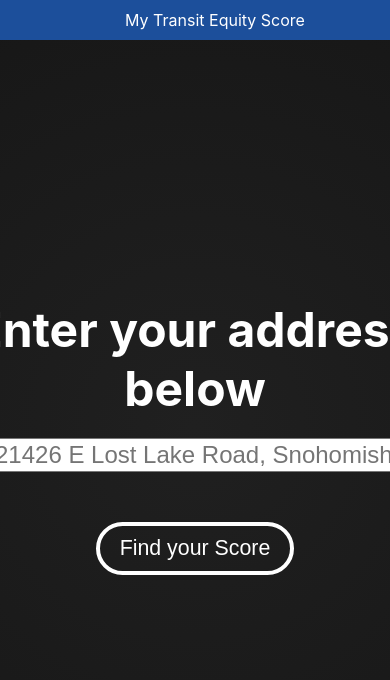
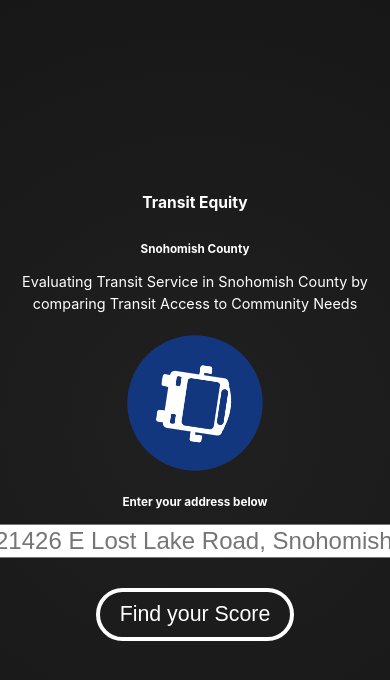
Before and after one commit to jacknelsongardner/Transit-Equity-Tool, a React (Create React App) app in the folder quality-equitable-access-frontend/: page / in a window 390 px wide. Shown: the top 680 px of the page. Built offline with nearby package versions, Linux system fonts and the light colour scheme.

Commit message:
Finishing touches on frontend design
Finishing touches on frontend design, optimizing for a wide range of screen sizes

```diff
--- a/quality-equitable-access-frontend/src/App.css
+++ b/quality-equitable-access-frontend/src/App.css
@@ -13,25 +13,62 @@
     animation: App-logo-spin infinite 20s linear;
   }
 }
-
+/* For Paragraphs */
 p {
   max-width: 60vw; /* Restricts the paragraph to 60% of the viewport width */
-  margin: 0 auto;  /* Centers the paragraph horizontally */
-  margin-bottom: 20px;
-  margin-top: 10px;
+  margin: 10px auto 10px; /* Centers the paragraph horizontally and adjusts vertical margins */
+  font-size: 1rem; /* Font size */
+  line-height: 1.5; /* Improved readability */
+  box-sizing: border-box; /* Ensures padding and border are included in the element's total width and height */
 }
 
+/* For Main Headings */
 h1 {
-  font-size: 3rem; /* Adjust the size of the heading */
-  margin-bottom: 20px;
-  margin-top: 10px;
+  font-size: 4vw; /* Responsive font size based on viewport width */
+  margin: 10px auto 10px; /* Adjusts top and bottom margins */
+  text-align: center; /* Center aligns the heading */
+  box-sizing: border-box; /* Ensures padding and border are included in the element's total width and height */
 }
 
+/* For Subheadings */
 h2 {
-  font-size: 1.5rem; /* Adjust the size of the heading */
-  margin-bottom: 20px;
-  margin-top: 10px;
+  font-size: 2.5vw; /* Responsive font size based on viewport width */
+  margin: 10px auto 20px; /* Adjusts top and bottom margins */
+  text-align: center; /* Center aligns the heading */
+  box-sizing: border-box; /* Ensures padding and border are included in the element's total width and height */
 }
+
+/* For Smaller Subheadings */
+h3 {
+  font-size: 2vw; /* Responsive font size based on viewport width */
+  margin: 10px auto 20px; /* Adjusts top and bottom margins */
+  text-align: center; /* Center aligns the heading */
+  box-sizing: border-box; /* Ensures padding and border are included in the element's total width and height */
+}
+
+/* Media Queries for Smaller Viewports */
+@media (max-width: 600px) {
+  p {
+    font-size: 0.9rem; /* Slightly smaller font size for smaller screens */
+    max-width: 90vw; /* Allows more width on smaller screens */
+  }
+
+  h1 {
+    font-size: 4vw; /* Adjusts font size for smaller screens */
+    margin-bottom: 30px; /* Reduces bottom margin */
+  }
+
+  h2 {
+    font-size: 3vw; /* Adjusts font size for smaller screens */
+    margin-bottom: 15px; /* Reduces bottom margin */
+  }
+
+  h3 {
+    font-size: 2.5vw; /* Adjusts font size for smaller screens */
+    margin-bottom: 15px; /* Reduces bottom margin */
+  }
+}
+
 
 input {
 
@@ -43,7 +80,6 @@ input {
   font-size: x-large;
   text-align: center;
 
-  margin-bottom: 30px;
 
 }
 
@@ -58,6 +94,9 @@ button {
   font-size: larger;
   cursor: pointer;
   transition: border-width 0.3s ease; /* Smooth transition for border thickness */
+
+  margin-top: 10px;
+  margin-bottom: 40px;
 }
 
 button:hover {
--- a/quality-equitable-access-frontend/src/App.js
+++ b/quality-equitable-access-frontend/src/App.js
@@ -4,7 +4,8 @@ import React, { useState } from 'react';
 import Nav from './Nav.js';
 import ScoreDisplay from './ScoreDisplay.js';
 
-const logo = '/bus-logo.png';
+const loadingLogo = '/bus-logo.png';
+const logo = '/equity.png';
 
 const red = '#FF0000';   // Hex code for red
 const yellow = '#FFFF00';  // Hex code for yellow
@@ -134,7 +135,7 @@ function App() {
   return (
 
     <div className="App">
-      <Nav />
+
 
 
 
@@ -148,22 +149,23 @@ function App() {
         {showScores &&(
           <div>
 
-            <h2>Transit Equity Scores for </h2>
+            <h2>Transit Equity Evaluation for </h2>
             <h1>{inputtedAddress}</h1>
 
 
             <div style={{ display: 'flex', justifyContent: 'space-between', alignItems: 'center', paddingTop: '20px'}}>
-              <ScoreDisplay targetPercentage={needValue+1} diameter={200} text={`need`} color={rateColor(-1 * needValue)} number={needValue} />
+              <ScoreDisplay targetPercentage={needValue+1} diameter={20} text={`need`} color={rateColor(-1 * needValue)} number={needValue} />
 
-              <ScoreDisplay targetPercentage={cumulativeValue+1} diameter={250} text={`cumulative`} color={rateColor(cumulativeValue)} number={cumulativeValue} />
+              <ScoreDisplay targetPercentage={cumulativeValue+1} diameter={30} text={`equity`} color={rateColor(cumulativeValue)} number={cumulativeValue} />
 
-              <ScoreDisplay targetPercentage={accessValue+1} diameter={200} text={`access`} color={rateColor(accessValue)} number={accessValue} />
+              <ScoreDisplay targetPercentage={accessValue+1} diameter={20} text={`access`} color={rateColor(accessValue)} number={accessValue} />
 
             </div>
+
             <div style={{paddingTop:'20px'}}>
-              <p>An access score of {accessValue} indicates that {rateText(transitAccessMessages, accessValue)} </p>
-              <p>An need score of {needValue} indicates that {rateText(transitNeedMessages, needValue)} </p>
-              <p>An equity score of {cumulativeValue} indicates that {rateText(transitEquityMessages, cumulativeValue)} </p>
+              <p>An <b>access</b> score of {accessValue} indicates that {rateText(transitAccessMessages, accessValue)} </p>
+              <p>An <b>need</b> score of {needValue} indicates that {rateText(transitNeedMessages, needValue)} </p>
+              <p>An <b>equity</b> score of {cumulativeValue} indicates that {rateText(transitEquityMessages, cumulativeValue)} </p>
 
               <button onClick={handleAddressClick}>Try again</button>
 
@@ -175,10 +177,10 @@ function App() {
 
         {loading && (
           <div>
-            <img src={logo} className="App-logo" alt="logo" />
-            <p>
+            <img src={loadingLogo} className="App-logo" alt="logo" />
+            <h2>
               Loading...
-            </p>
+            </h2>
           </div>
 
         )}
@@ -186,7 +188,14 @@ function App() {
         {!showScores && !loading && (
 
           <div>
-            <h1>Enter your address below</h1>
+
+            <h1>Transit Equity</h1>
+            <h2>Snohomish County</h2>
+            <p>Evaluating Transit Service in Snohomish County by comparing Transit Access to Community Needs</p>
+
+            <img src={loadingLogo} className="App-logo" alt="logo" />
+
+            <h2>Enter your address below</h2>
 
             <input
             type="text"
--- a/quality-equitable-access-frontend/src/ScoreDisplay.js
+++ b/quality-equitable-access-frontend/src/ScoreDisplay.js
@@ -11,8 +11,10 @@ const ScoreDisplay = ({ targetPercentage, text, number, diameter, color }) => {
     position: 'absolute',
     top: '50%',
     left: '50%',
-    width: `${diameter}px`,
-    height: `${diameter}px`,
+    width: `${diameter}vw`,
+    height: `${diameter}vw`,
+    maxWidth: '280px',
+    maxHeight: '280px',
     borderRadius: '50%',
     backgroundColor: 'rgb(50, 79, 183)',
     transform: 'translate(-50%, -50%)', // Centers the outer circle within the container
@@ -22,8 +24,10 @@ const ScoreDisplay = ({ targetPercentage, text, number, diameter, color }) => {
     position: 'absolute',
     top: '50%',
     left: '50%',
-    width: `${outerDiameter}px`,
-    height: `${outerDiameter}px`,
+    width: `${outerDiameter}vw`,
+    height: `${outerDiameter}vw`,
+    maxWidth: '300px',
+    maxHeight: '300px',
     borderRadius: '50%',
     background: `${color}`,
     mask: `conic-gradient(#000 ${percentage}%, transparent 0 100%)`,
@@ -31,36 +35,40 @@ const ScoreDisplay = ({ targetPercentage, text, number, diameter, color }) => {
     transform: 'translate(-50%, -50%) rotate(-90deg)', // Centers the inner circle and rotates
     transformOrigin: 'center',
     transition: 'mask 0.5s ease, -webkit-mask 0.5s ease',
+
   };
 
   const containerStyle = {
     position: 'relative',
-    width: `${outerDiameter}px`,
-    height: `${outerDiameter}px`,
-    marginLeft: '30px',
-    marginRight: '30px',
-    marginBottom: '30px',
+    width: `${outerDiameter}vw`,
+    height: `${outerDiameter}vh`,
+    marginLeft: '3vw',
+    marginTop: '20px',
+    marginRight: '3vw',
+    marginBottom: '10px',
   };
 
   const textStyle = {
-    position: 'absolute',
-    top: '30%',
+    position: 'relative',
+    top: '25%',
     left: '50%',
     transform: 'translate(-50%, -50%)',
 
     color: '#ffffff',
-    fontSize: '40px',
+    fontSize: `clamp(12px, ${diameter / 6}vw, 50px)`, // Minimum size 12px, preferred size based on diameter, max size 24px
   };
 
   const numberStyle = {
-    position: 'absolute',
-    top: '60%',
-    left: '50%',
+    position: 'relative',
+    top: `40%`,
+    left: `50%`,
     transform: 'translate(-50%, -50%)',
 
     color: '#ffffff',
     fontWeight: 'bold',
-    fontSize: '100px',
+    fontSize: `clamp(24px, ${diameter / 2}vw, 100px)`, // Minimum size 24px, preferred size based on diameter, max size 48px
+
+    marginBottom: '20px'
   };
 
   useEffect(() => {
@@ -75,9 +83,12 @@ const ScoreDisplay = ({ targetPercentage, text, number, diameter, color }) => {
     <div style={containerStyle}>
 
       <div style={outer}></div>
-      <div style={inner}></div>
-      <div style={textStyle}>{`${text}`}</div>
-      <div style={numberStyle}>{`${number}`}</div>
+      <div style={inner}>
+
+        <div style={textStyle}>{`${text}`}</div>
+        <div style={numberStyle}>{`${number}`}</div>
+
+      </div>
     </div>
   );
 };
```
Also changed, not shown: 1 other file (tests, documents, lock files or other folders).
